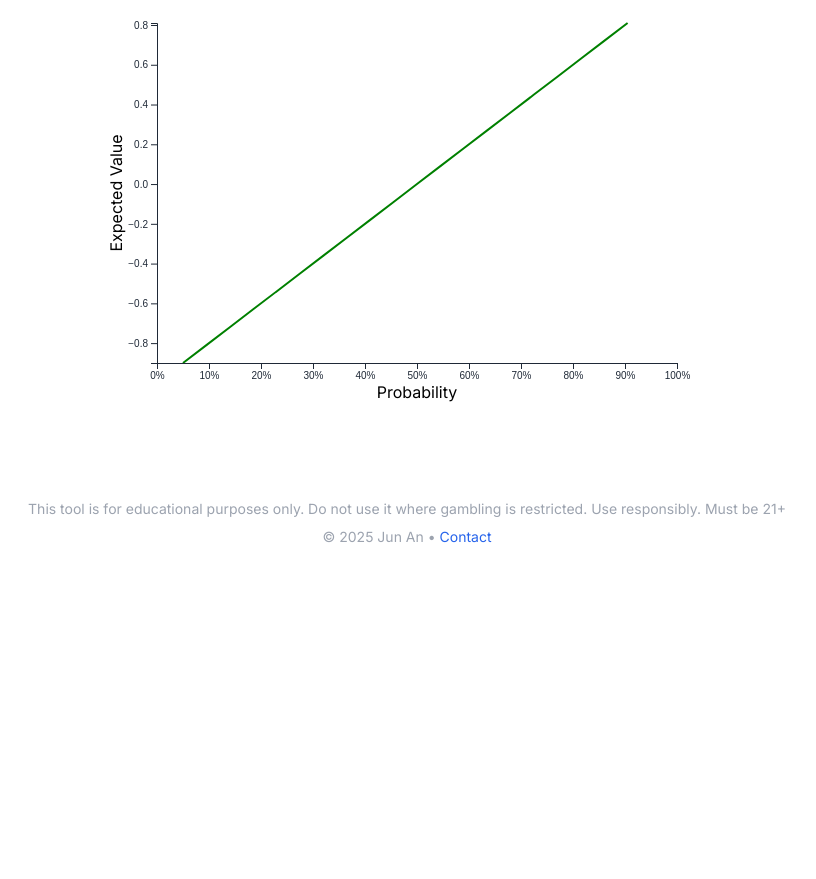
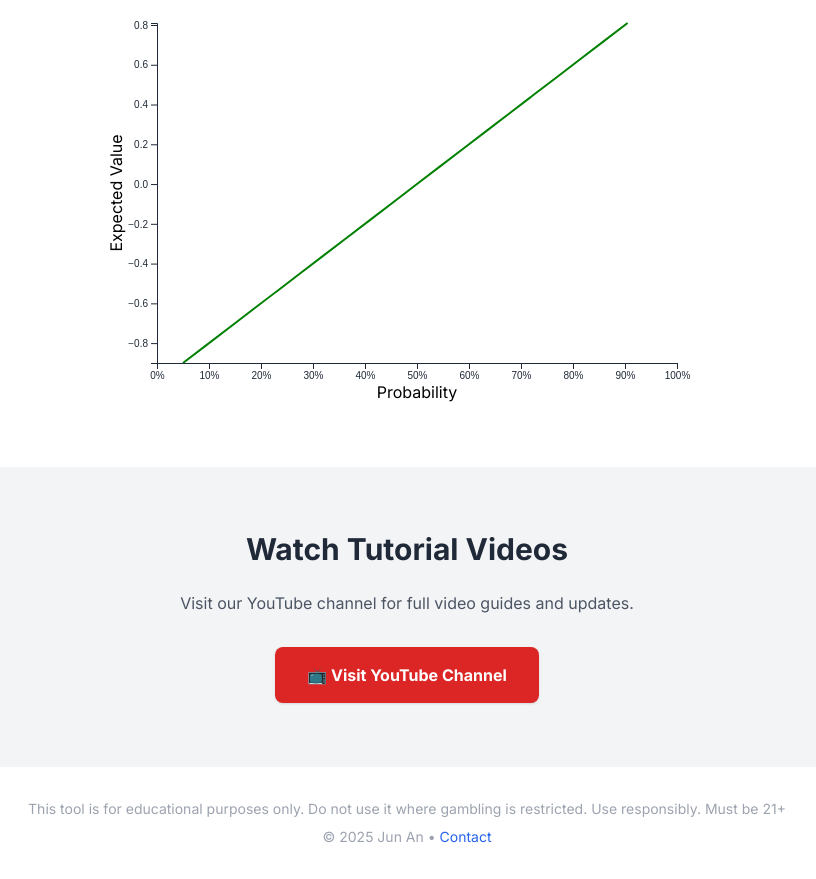
Before and after one commit to junan22/junan22.github.io, a plain HTML site: page index.html in a window 1280 px wide. Shown: the part 1289-2168 px from the top of the page, without its empty margins (233-1049 px from the left). Before the commit the page ends 1868 px from the top, so only its background shows below. Drawn offline with nearby package versions, Linux system fonts and the light colour scheme.

Commit message:
Update index.html

```diff
--- a/index.html
+++ b/index.html
@@ -51,6 +51,17 @@
   </section>
 
 
+<!-- Learn More Section -->
+<section class="py-16 text-center bg-gray-100 px-4">
+  <h2 class="text-3xl font-bold mb-6">Watch Tutorial Videos</h2>
+  <p class="mb-8 text-gray-600 max-w-xl mx-auto">
+    Visit our YouTube channel for full video guides and updates.
+  </p>
+  <a href="https://www.youtube.com/@yourchannelname" target="_blank"
+     class="inline-block px-8 py-4 bg-red-600 hover:bg-red-700 text-white font-semibold rounded-lg shadow transition">
+    📺 Visit YouTube Channel
+  </a>
+</section>
 
 
 
```
